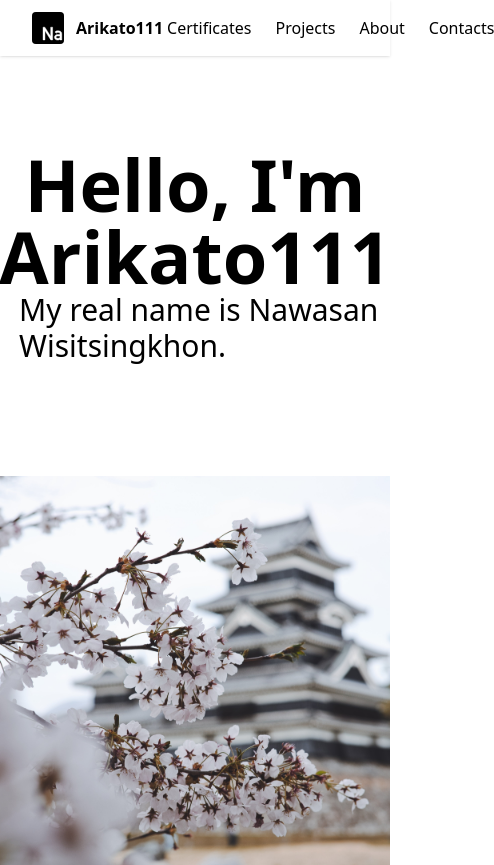
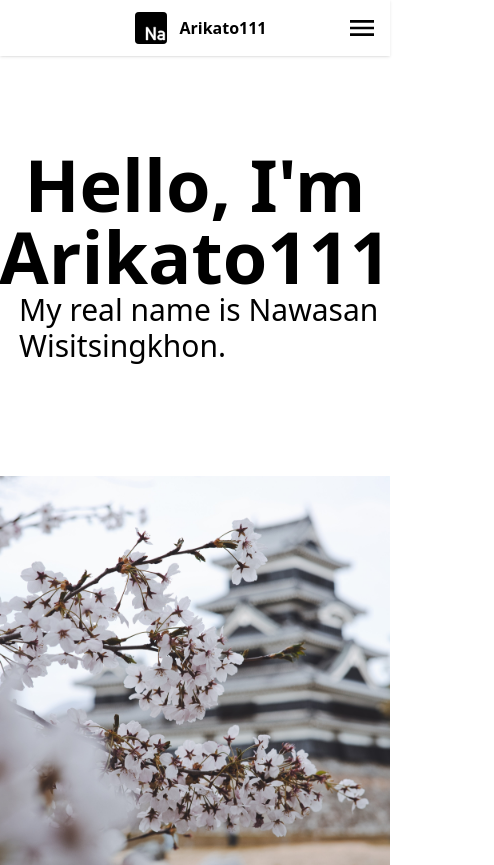
Before and after one commit to Arikato111/svelte-first, a Next.js app: page / in a window 390 px wide. Shown: the top 865 px of the page, 494 px wide, since content can reach past the window. Built offline with nearby package versions, Linux system fonts and the light colour scheme.

Commit message:
navbar: responsive

```diff
--- a/src/app/globals.css
+++ b/src/app/globals.css
@@ -10,7 +10,7 @@
         @apply max-w-[850px] mx-auto;
     }
     .nav-link {
-        @apply mx-3 font-medium;
+        @apply mx-3 font-medium block bg-white text-center py-3 md:py-0 w-[100vw] md:w-auto md:inline;
     }
     .frame {
         @apply  pt-10 pb-20;
--- a/src/components/Navbar.tsx
+++ b/src/components/Navbar.tsx
@@ -1,19 +1,28 @@
+"use client"
 import Link from "next/link";
+import { useState } from "react";
+import { MdMenu } from "react-icons/md";
 
 export default function Navbar() {
+    const [dropdown, setDropdown] = useState(false)
     return <header className="shadow sticky top-0 z-50 bg-white">
-        <nav className="h-14 flex items-center px-5 max-w-[1200px] mx-auto">
-            <Link href={'/'} className="font-bold">
-                <div className="flex items-center">
-                <img className="rounded inline-block mx-3" src="/na.svg" alt="logo" width={32} height={32} />
-                Arikato111
+        <nav className="h-14 flex flex-col md:flex-row items-center px-5 max-w-[1200px] mx-auto">
+            <div className="h-full md:h-auto">
+                <Link href={'/'} className="h-14 md:h-auto flex font-bold"  onClick={() => setDropdown(false)}>
+                    <div className="flex items-center">
+                        <img className="rounded inline-block mx-3" src="/na.svg" alt="logo" width={32} height={32} />
+                        Arikato111
+                    </div>
+                </Link>
             </div>
-            </Link>
-            <div className="bg-black w-[2px] h-3/6 mx-3"></div>
-            <Link className="nav-link" href={"/certificates"}>Certificates</Link>
-            <Link className="nav-link" href={"/projects"}>Projects</Link>
-            <Link className="nav-link" href={"/about"}>About</Link>
-            <Link className="nav-link" href={"/contacts"}>Contacts</Link>
+            <button className="md:hidden absolute top-0 right-0 p-3" onClick={() => setDropdown(!dropdown)}><MdMenu size={32} /></button>
+            <div className="bg-black w-[2px] h-3/6 mx-3 hidden md:block"></div>
+            <div className={`${dropdown ? "block": "hidden md:block"}`}>
+                <Link  onClick={() => setDropdown(false)} className="nav-link" href={"/certificates"}>Certificates</Link>
+                <Link  onClick={() => setDropdown(false)} className="nav-link" href={"/projects"}>Projects</Link>
+                <Link  onClick={() => setDropdown(false)}    className="nav-link" href={"/about"}>About</Link>
+                <Link  onClick={() => setDropdown(false)} className="nav-link" href={"/contacts"}>Contacts</Link>
+            </div>
         </nav>
     </header>
 }
```
